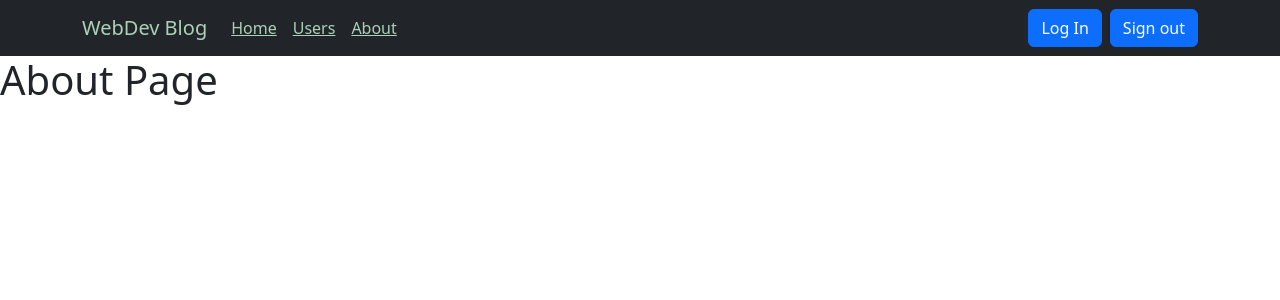
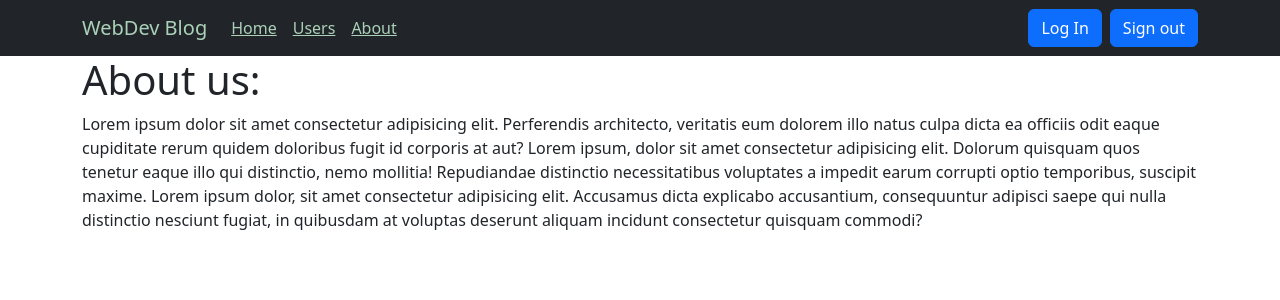
Before and after one commit to xSemuel/site_on_bootstrap, a React (Create React App) app: page /about in a window 1280 px wide. Shown: the top 300 px of the page. Built offline with nearby package versions, Linux system fonts and the light colour scheme.

Commit message:
feat: added content for About component

```diff
--- a/src/components/About.js
+++ b/src/components/About.js
@@ -1,7 +1,14 @@
+import { Container } from 'react-bootstrap'
+
 export function About() {
     return (
-        <>
-            <h1>About Page</h1>
-        </>
+        <Container>
+            <h1>About us:</h1>
+            <p>
+                Lorem ipsum dolor sit amet consectetur adipisicing elit. Perferendis architecto, veritatis eum dolorem illo natus culpa dicta ea officiis odit eaque cupiditate rerum quidem doloribus fugit id corporis at aut?
+                Lorem ipsum, dolor sit amet consectetur adipisicing elit. Dolorum quisquam quos tenetur eaque illo qui distinctio, nemo mollitia! Repudiandae distinctio necessitatibus voluptates a impedit earum corrupti optio temporibus, suscipit maxime.
+                Lorem ipsum dolor, sit amet consectetur adipisicing elit. Accusamus dicta explicabo accusantium, consequuntur adipisci saepe qui nulla distinctio nesciunt fugiat, in quibusdam at voluptas deserunt aliquam incidunt consectetur quisquam commodi?
+            </p>
+        </Container>
     );
 }
```
